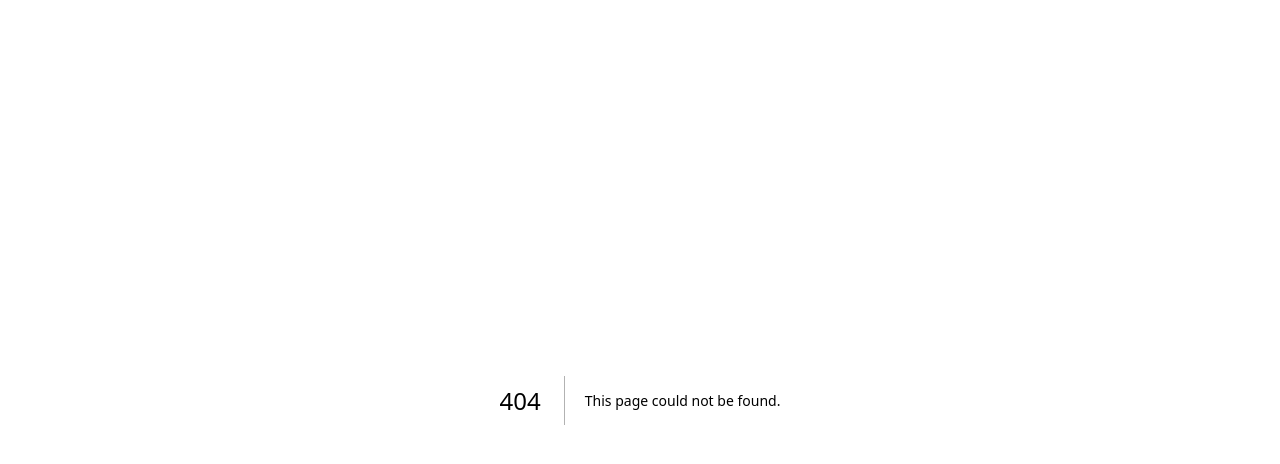
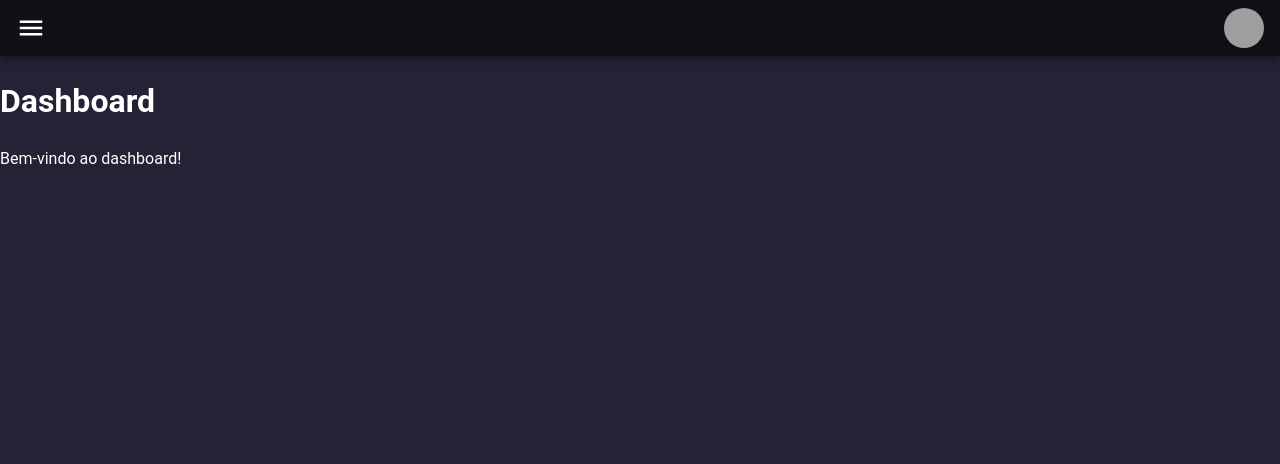
Before and after one commit to Gui-ODSC/PetGen, a Next.js app in the folder frontend/: page /dashboard in a window 1280 px wide. Before the commit this address had no page. Shown: the top 464 px of the page. Built offline with nearby package versions, Linux system fonts and the light colour scheme; grey boxes are pictures that could not be loaded.

Commit message:
chore: criada page de dashboards e o layout de páginas internas

```diff
--- /dev/null
+++ b/frontend/app/(InsideApp)/dashboard/page.tsx
@@ -0,0 +1,10 @@
+import BaseAppBar from "@/components/layout/AppBar";
+
+export default function DashboardPage() {
+	return (
+		<div>
+			<h1>Dashboard</h1>
+			<p>Bem-vindo ao dashboard!</p>
+		</div>
+	);
+}
--- /dev/null
+++ b/frontend/app/(InsideApp)/layout.tsx
@@ -0,0 +1,22 @@
+"use client";
+import BaseAppBar from "@/components/layout/AppBar";
+import { Grid } from "@mui/material";
+
+export default function InsideAppLayout({
+	children,
+}: {
+	children: React.ReactNode;
+}) {
+	return (
+		<Grid
+			sx={{
+				minHeight: "100vh",
+				backgroundColor: "#252235",
+			}}
+			color="white"
+		>
+			<BaseAppBar />
+			{children}
+		</Grid>
+	);
+}
```
